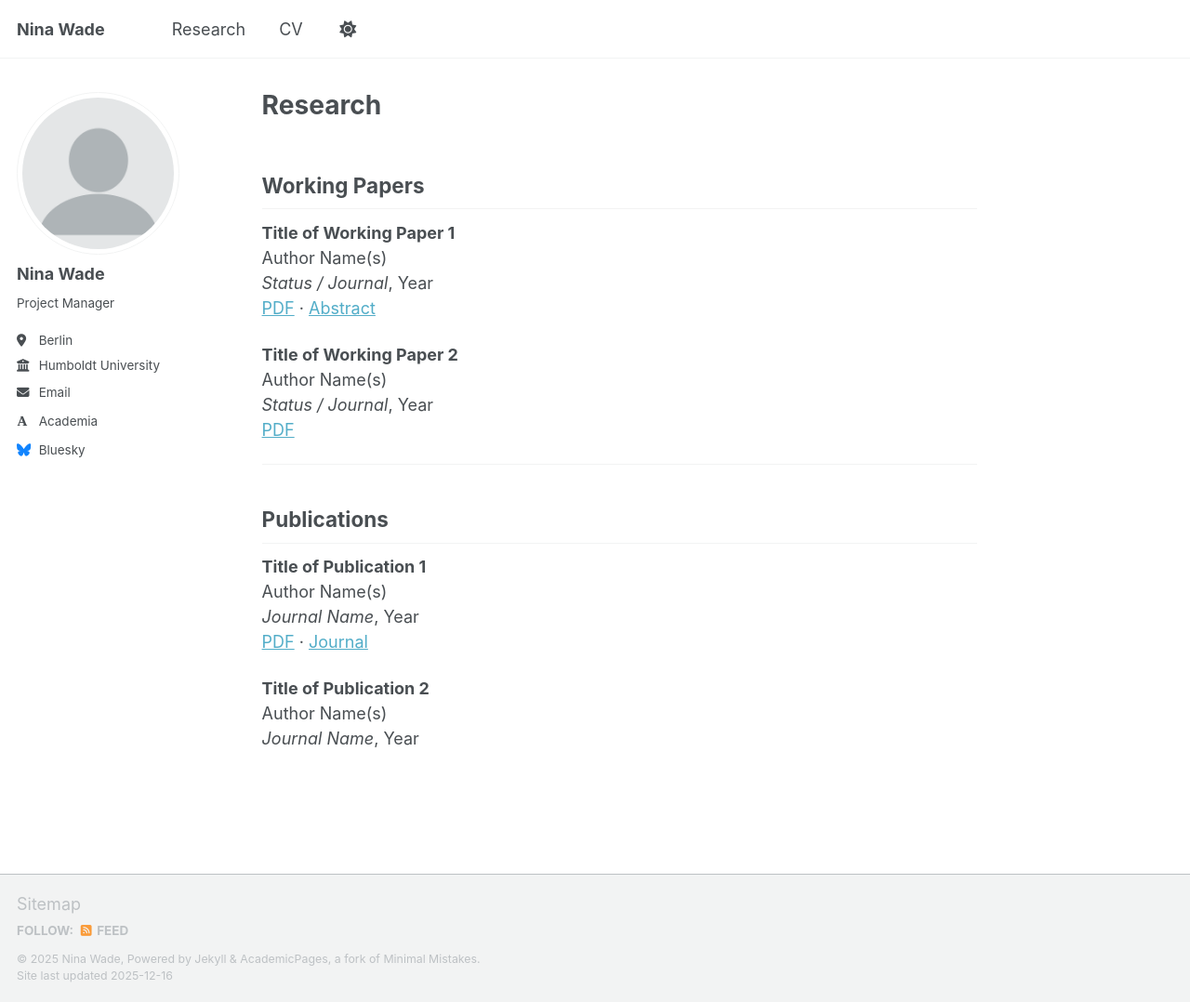
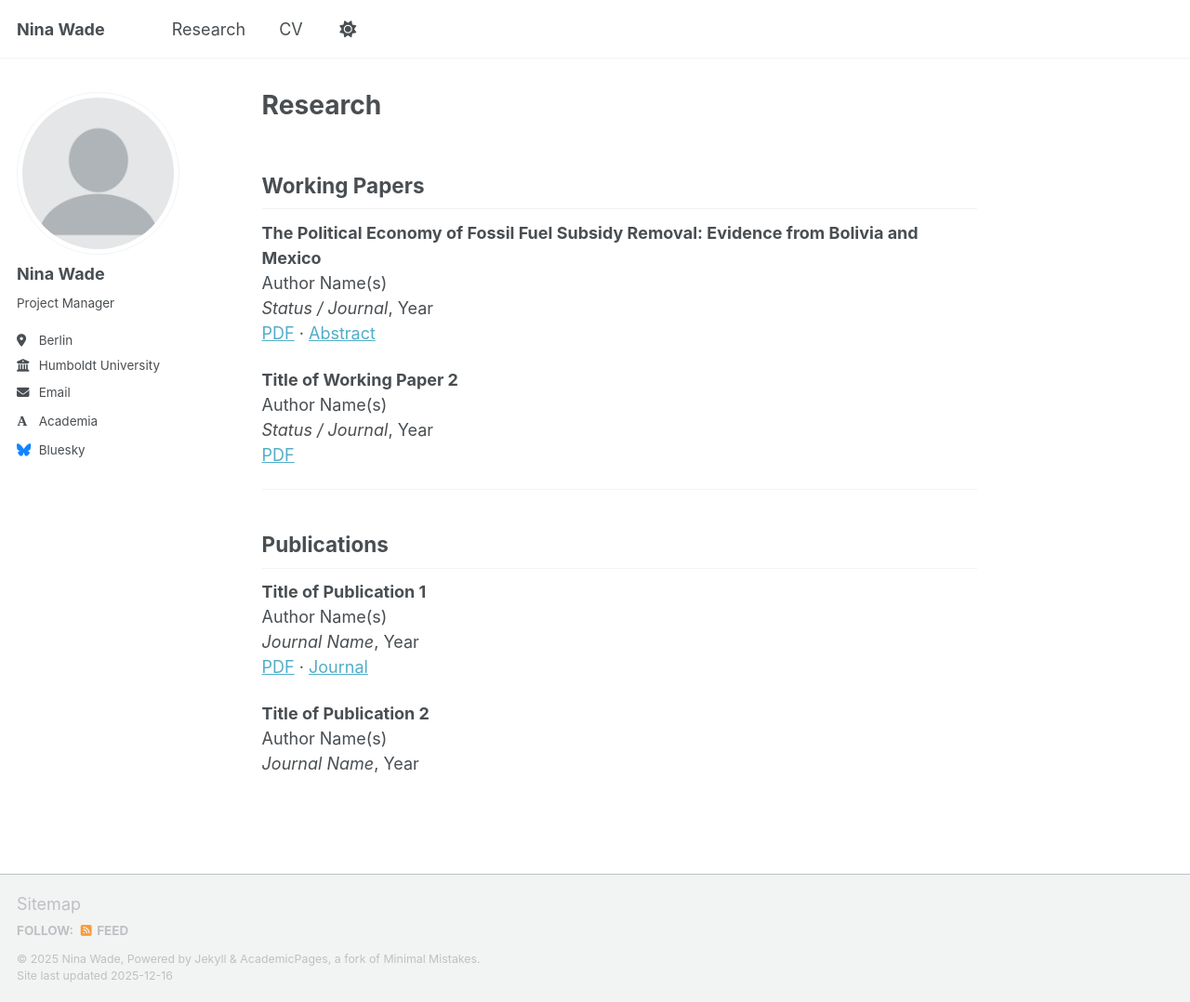
Before and after one commit to ninawade/academicwebsite, a Jekyll site: the page built from _pages/publications.html, in a window 1280 px wide and 1078 px high. Shown: the whole window at 93% size. Built offline with Jekyll 4.4.1, drawn with Linux system fonts in a browser that asks for light colours; some web fonts are replaced; a script bundle is joined from its source files by our own code; library files that are not in the unit come from our copies.

Commit message:
Update publications.html

```diff
--- a/_pages/publications.html
+++ b/_pages/publications.html
@@ -8,7 +8,7 @@ author_profile: true
 <h2>Working Papers</h2>
 
 <p>
-<strong>Title of Working Paper 1</strong><br>
+<strong>The Political Economy of Fossil Fuel Subsidy Removal: Evidence from Bolivia and Mexico</strong><br>
 Author Name(s)<br>
 <em>Status / Journal</em>, Year<br>
 <a href="#">PDF</a> · <a href="#">Abstract</a>
```
